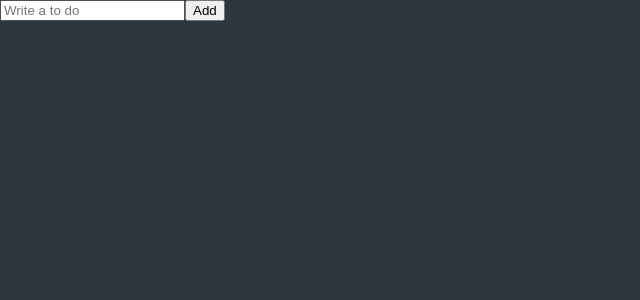
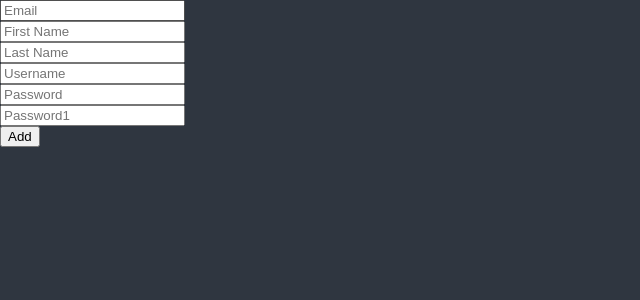
Before and after one commit to Leeje98/nomadcoders-reactMaster--ToDoList, a React (Create React App) app: page / in a window 1280 px wide. Shown: the top 300 px of the page, without its empty margins (0-640 px from the left). Built offline with nearby package versions, Linux system fonts and the light colour scheme.

Commit message:
#6.6 Forms

```diff
--- a/package.json
+++ b/package.json
@@ -16,6 +16,7 @@
     "react-dom": "^18.2.0",
     "react-helmet": "^6.1.0",
     "react-helmet-async": "^1.3.0",
+    "react-hook-form": "^7.45.1",
     "react-icons": "^4.10.1",
     "react-query": "^3.39.3",
     "react-router-dom": "^5.3.4",
--- a/src/ToDoList.tsx
+++ b/src/ToDoList.tsx
@@ -1,25 +1,50 @@
 import React, { useState } from "react";
+import { useForm } from "react-hook-form";
 
-function ToDoList() {
+/* function ToDoList() {
   const [toDo, setToDo] = useState("");
+  const [toDoError, setToDoError] = useState("");
   const onChange = (event: React.FormEvent<HTMLInputElement>) => {
     const {
       currentTarget: { value },
     } = event;
+    setToDoError("");
     setToDo(value);
   };
   const onSubmit = (event: React.FormEvent<HTMLFormElement>) => {
     event.preventDefault();
-    console.log(toDo);
+    if(toDo.length < 10) {
+        return setToDoError("To Do 길이가 더 길어야 합니다")
+    }
+    console.log("submit")
   };
   return (
     <div>
       <form onSubmit={onSubmit}>
         <input onChange={onChange} value={toDo} placeholder="Write a to do" />
         <button>Add</button>
+        {toDoError !== "" ? toDoError : null}
       </form>
     </div>
   );
+} */
+
+function ToDoList() {
+    const { register, watch } = useForm();
+    console.log(watch());
+    return (
+        <div>
+          <form>
+            <input {...register("email")} placeholder="Email" /><br />
+            <input {...register("firstName")} placeholder="First Name" /><br />
+            <input {...register("lastName")} placeholder="Last Name" /><br />
+            <input {...register("username")} placeholder="Username" /><br />
+            <input {...register("password")} placeholder="Password" /><br />
+            <input {...register("password1")} placeholder="Password1" /><br />
+            <button>Add</button>
+          </form>
+        </div>
+      );
 }
 
 export default ToDoList;
```
Also changed, not shown: 1 other file (tests, documents, lock files or other folders).
